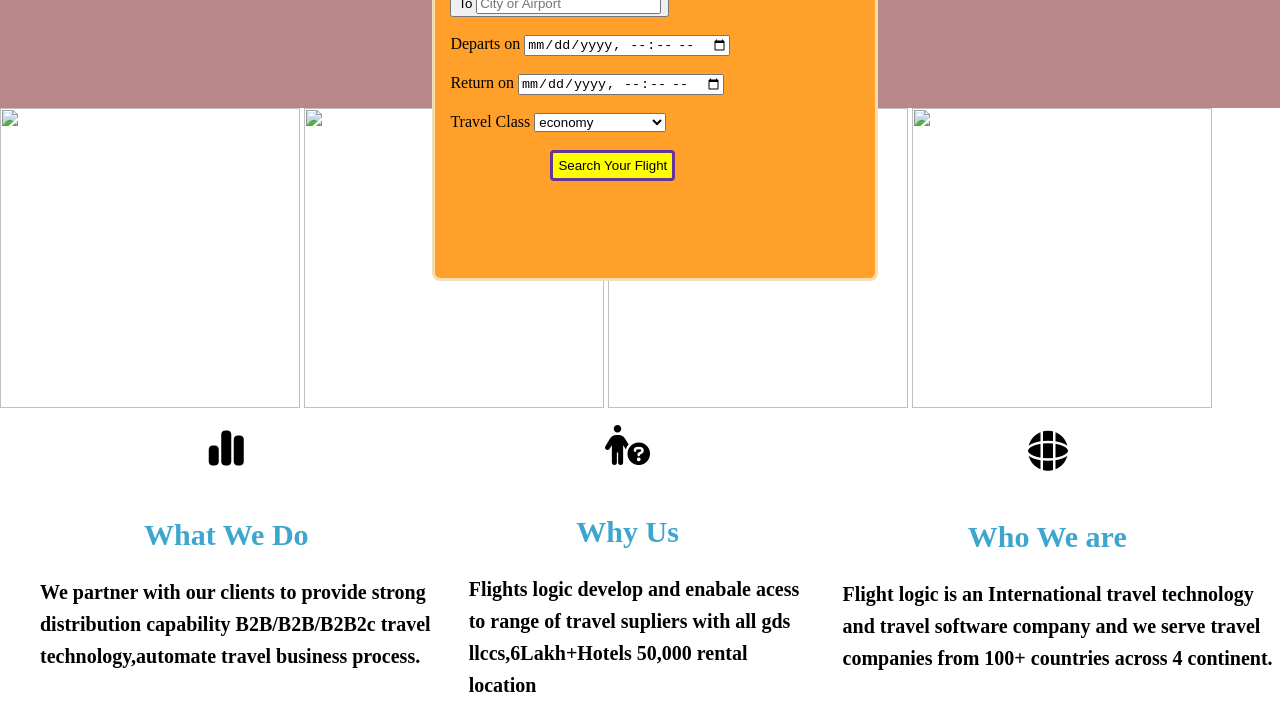
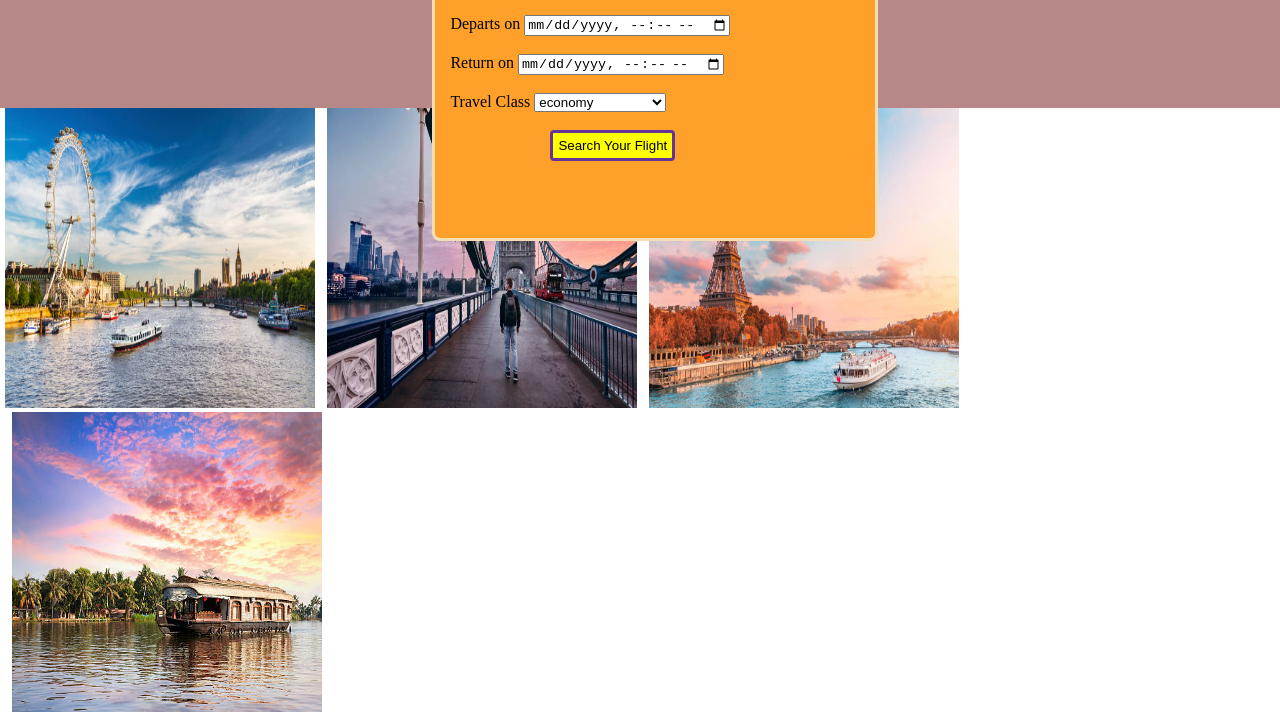
Before and after one commit to Abhishek2004-bot/Webproject, a plain HTML site: page docs/index.html in a window 1280 px wide. Shown: the part 860-1588 px from the top of the page. Drawn offline with Linux system fonts and the light colour scheme.

Commit message:
Add files via upload

```diff
--- a/docs/index.html
+++ b/docs/index.html
@@ -94,10 +94,10 @@ One Flight at a Time</h1>
 </div>
 <div id="pic">
 <section id="size">
-  <img id="one" src="istockphoto-511119416-612x612.jpg">
-  <img id="two" src="istockphoto-952375942-612x612.jpg">
-  <img id="three" src="istockphoto-1173597900-612x612.jpg">
-  <img id="four" src="istockphoto-1185953092-612x612.jpg">
+  <img id="one" src="image\istockphoto-952375942-612x612.jpg">
+  <img id="two" src="image\istockphoto-1173597900-612x612.jpg">
+  <img id="three" src="image\istockphoto-1185953092-612x612.jpg">
+  <img id="four" src="image\istockphoto-177447843-612x612.jpg">
 </section>
 </div>
 <div id="details">
--- a/docs/landpage.css
+++ b/docs/landpage.css
@@ -11,8 +11,9 @@
   margin-top:10px;
 }
 body{
- background-image:url("istockphoto-531907847-1024x1024 (2).jpg");
+ background-image:url("istockphoto-531907847-1024x1024.jpg");
  background-repeat:no-repeat;
+ background-size:cover;
  background-size:109%;
  width:100%;
  height:100%;
@@ -29,7 +30,6 @@ lform{
   margin-top:5px;
   margin-left:20px;
   font-size:30px;
-
   color:rgb(240, 240, 240);
   font-family:Verdana, Geneva, Tahoma, sans-serif;
 }
@@ -98,7 +98,7 @@ lform{
   color:rgb(241, 198, 7);
 }
 #mybtn{
-  margin-left:69%;
+  margin-left:65%;
   margin-top:0px;
   color:whitesmoke;
   background-color:orangered;
@@ -118,7 +118,7 @@ color:whitesmoke;
 }
 #DT{
   margin-top:10px;
-  height:69%;
+  height:64%;
   background-color:rgb(255, 160, 43);
   color:black;
   position:absolute;
@@ -236,21 +236,27 @@ align-content:center;
 }
 
 #one{
- width:300px;
+ width:310px;
  height:300px;
+ padding-left:5px;
 }
 #two{
-  width:300px;
+  width:310px;
   height:300px;
+  padding-left:8px;
  }
  #three{
-  width:300px;
+  width:310px;
   height:300px;
+  padding-left:8px;
  }
  #four{
-  width:300px;
+  width:310px;
   height:300px;
+  padding-left:12px;
+  padding-right:0px;
  }
+
  footer{
   margin-top:0px;
   padding:0px;
```
Also changed, not shown: docs/image/istockphoto-1173597900-612x612.jpg (added), docs/image/istockphoto-1185953092-612x612.jpg (added), docs/image/istockphoto-177447843-612x612.jpg (added), docs/image/istockphoto-511119416-612x612.jpg (added), docs/image/istockphoto-531907847-1024x1024 (2).jpg (added), docs/image/istockphoto-952375942-612x612.jpg (added), docs/istockphoto-531907847-1024x1024.jpg (added).
